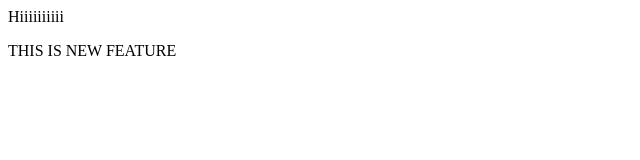
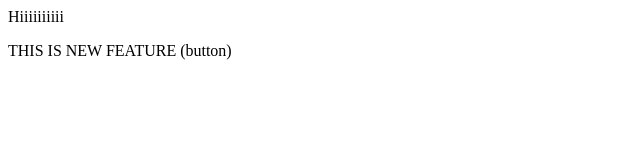
Before and after one commit to sanketgudade/new_repo_lecture, a plain HTML site: page index.html in a window 1280 px wide. Shown: the full height of the page, 0-640 px from the left. Drawn offline with Linux system fonts and the light colour scheme.

Commit message:
1st commit

```diff
--- a/index.html
+++ b/index.html
@@ -1,3 +1,3 @@
 <p>Hiiiiiiiiii</p>
 
-<p1> THIS IS NEW FEATURE </p1>
+<p1> THIS IS NEW FEATURE (button)</p1>
```
